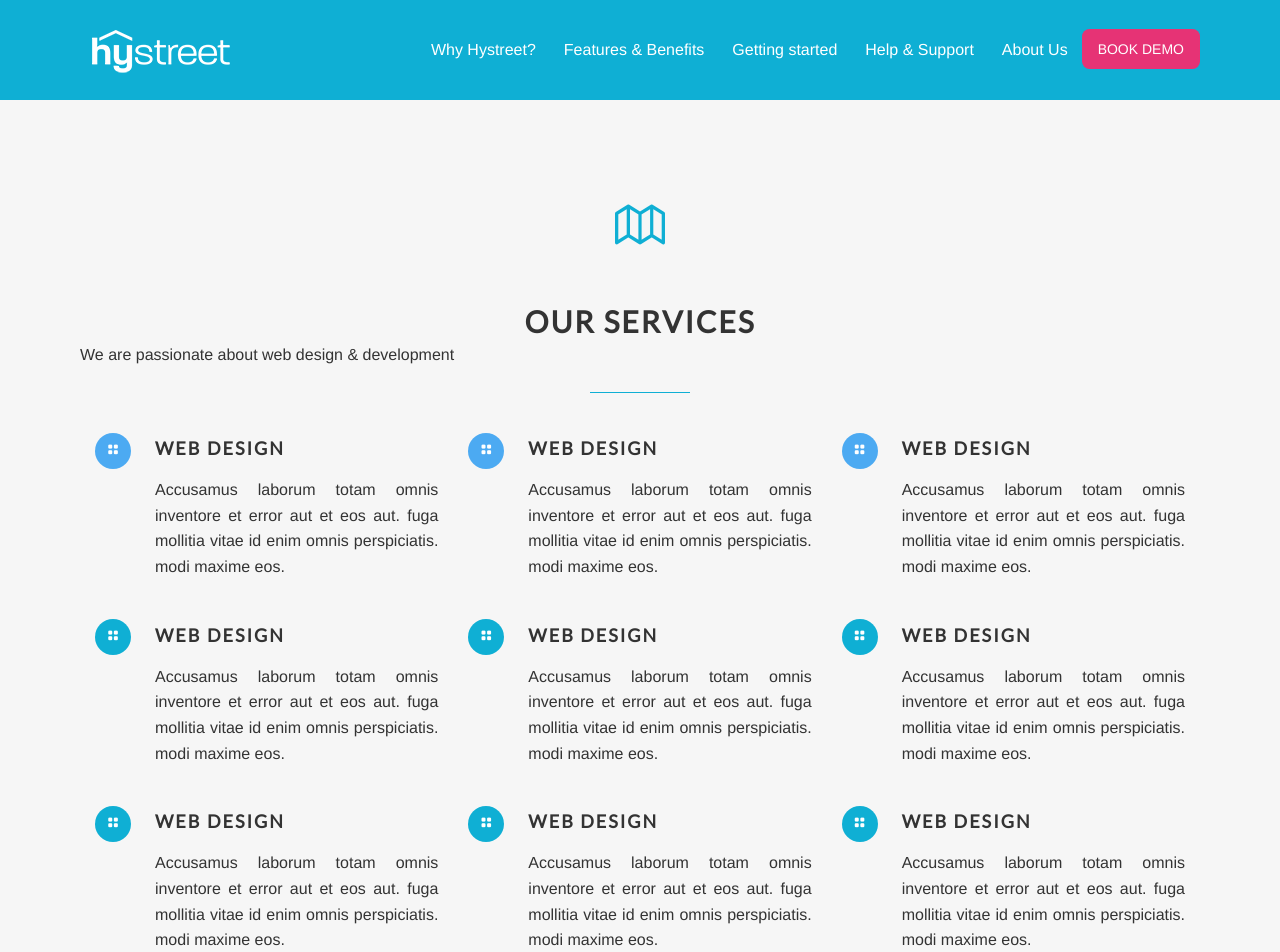
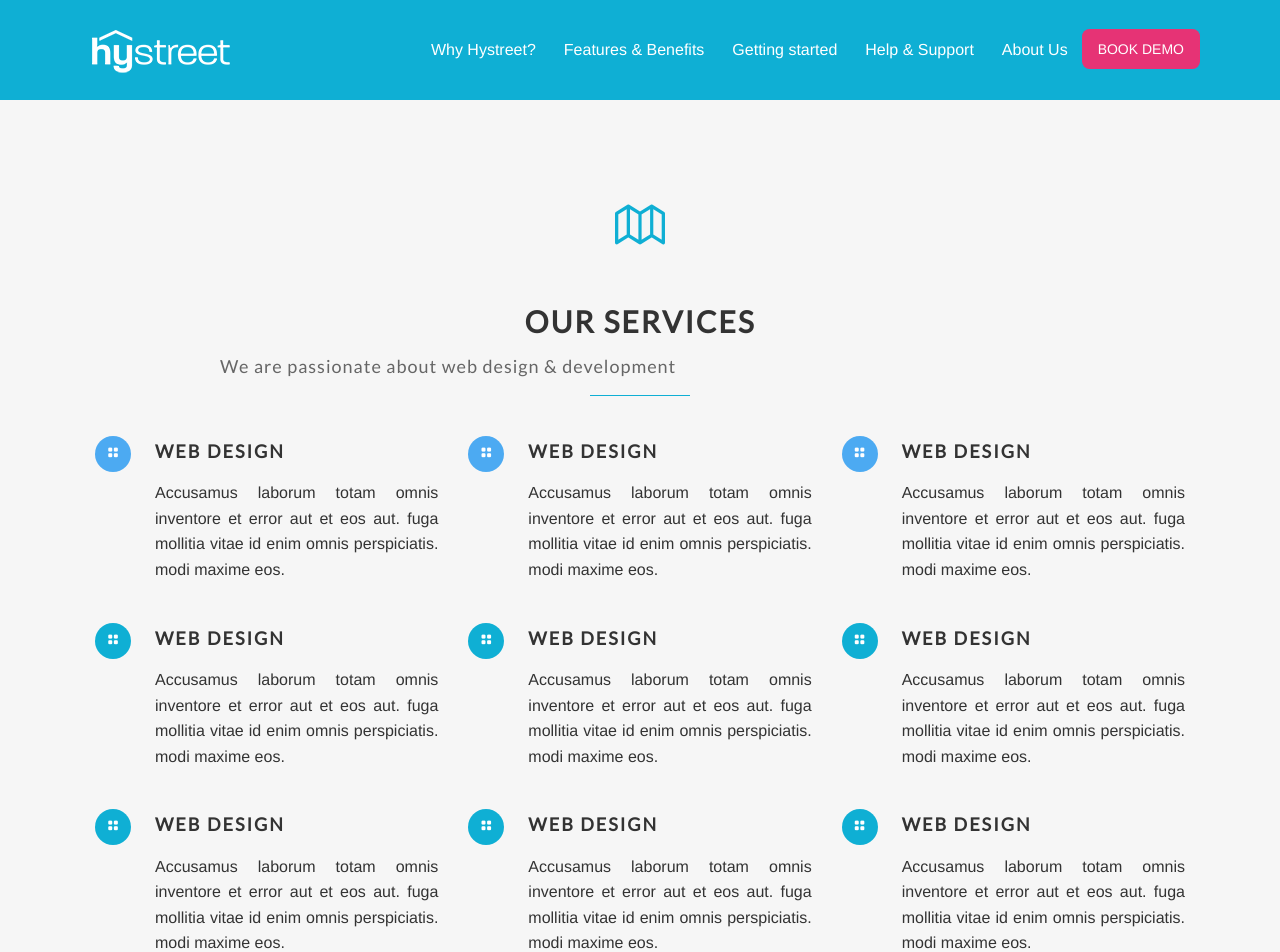
Before and after one commit to hystreet/hystreet.github.io, a Jekyll site: the page built from services.html, in a window 1280 px wide. Shown: the top 952 px of the page. Built offline with Jekyll 4.4.1, drawn with Linux system fonts in a browser that asks for light colours; some web fonts are replaced; a script that is not in the unit is left out.

Commit message:
Update style.css

```diff
--- a/css/style.css
+++ b/css/style.css
@@ -76,7 +76,12 @@
   text-align: center;
 }
 
-.centered-text p ul {
+.centered-text p {
+  margin: 10px auto;
+  text-align: justify;
+}
+
+.centered-text ul {
   margin: 10px auto;
   text-align: justify;
 }
@@ -216,7 +221,14 @@
   margin-bottom: 0;
   margin-top: 50px;
 }
-.special-title p ul {
+.special-title p {
+  font-family: "lato";
+  font-size: 1.125rem;
+  color: #666666;
+  letter-spacing: 1px;
+  max-width: 75%;
+}
+.special-title ul {
   font-family: "lato";
   font-size: 1.125rem;
   color: #666666;
```
